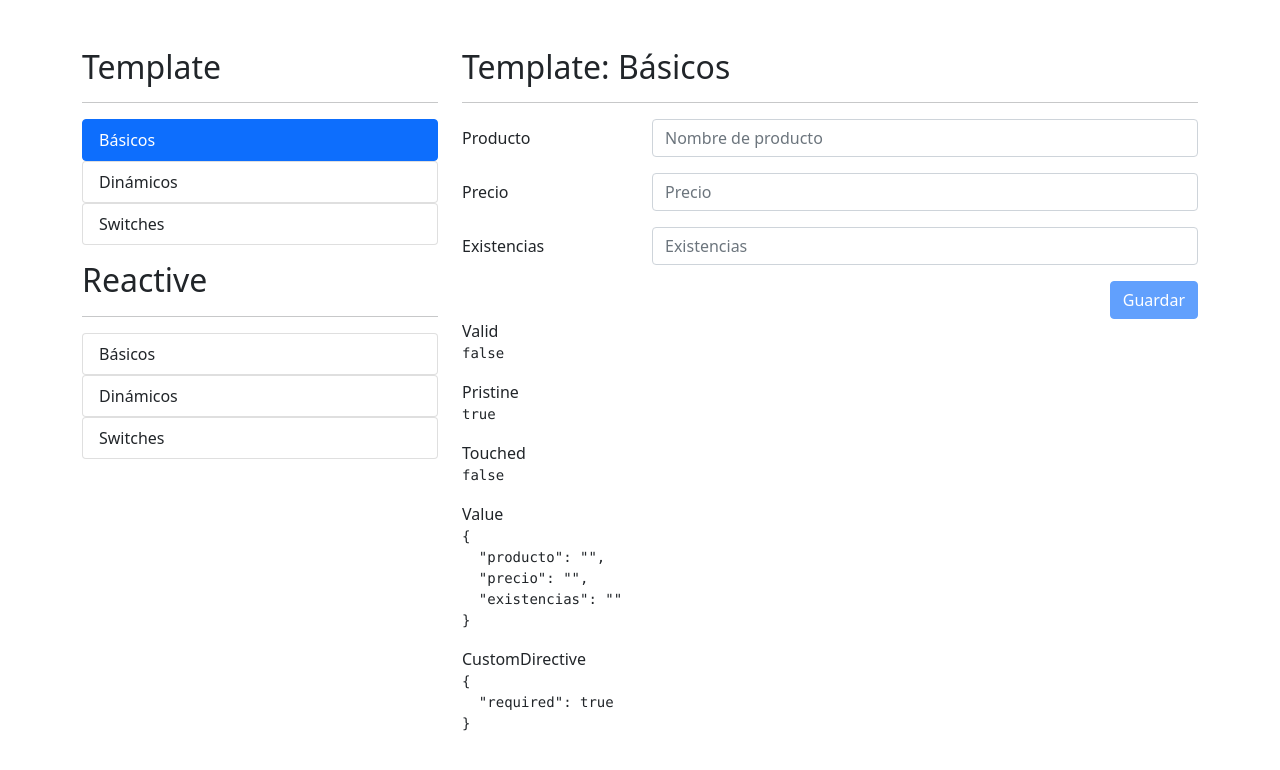
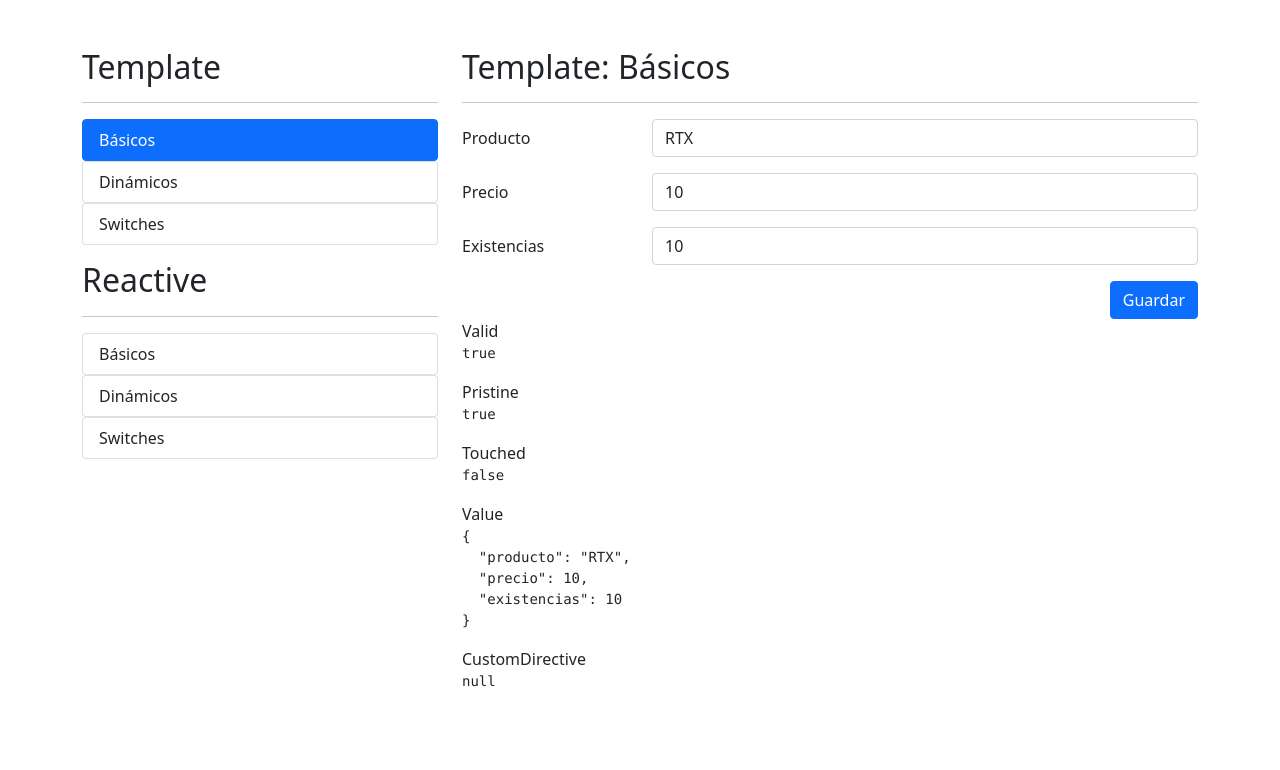
Before and after one commit to javicb/formulariosApp, an Angular app: page /template/basicos in a window 1280 px wide. Shown: the top 770 px of the page. Built offline with nearby package versions, Linux system fonts and the light colour scheme.

Commit message:
Template: limpiar formulario

```diff
--- a/src/app/template/basicos/basicos.component.html
+++ b/src/app/template/basicos/basicos.component.html
@@ -8,7 +8,7 @@
         <label class="col-sm-3 col-form-label">Producto</label>
         <div class="col-sm-9">
           <input type="text" class="form-control" placeholder="Nombre de producto" ngModel name="producto" required
-            minlength="3">
+            minlength="3" [ngModel]="initialForm.producto">
           <span *ngIf="productoValido()" class="form text-danger">Debe ser de 3 caracteres</span>
         </div>
       </div>
@@ -17,7 +17,8 @@
       <div class="mb-3 row">
         <label class="col-sm-3 col-form-label">Precio</label>
         <div class="col-sm-9">
-          <input type="number" class="form-control" placeholder="Precio" ngModel name="precio" required min="0">
+          <input type="number" class="form-control" placeholder="Precio" ngModel name="precio" required min="0"
+            [ngModel]="initialForm.precio">
           <span *ngIf="precioValido()" class="form text-danger">Debe ser mayor que cero</span>
         </div>
       </div>
@@ -27,7 +28,7 @@
         <label class="col-sm-3 col-form-label">Existencias</label>
         <div class="col-sm-9">
           <input type="number" class="form-control" placeholder="Existencias" ngModel name="existencias" appCustomMin
-            [minimo]="0" required>
+            [minimo]="0" required [ngModel]="initialForm.existencias">
         </div>
       </div>
 
--- a/src/app/template/basicos/basicos.component.ts
+++ b/src/app/template/basicos/basicos.component.ts
@@ -10,6 +10,12 @@ import { NgForm } from '@angular/forms';
 export class BasicosComponent implements OnInit {
 
   @ViewChild('miFormulario') miFormulario!: NgForm;
+
+  initialForm = {
+    producto: 'RTX',
+    precio: 10,
+    existencias: 10
+  };
 
   constructor() { }
 
@@ -26,7 +32,11 @@ export class BasicosComponent implements OnInit {
   }
 
   guardar(): void {
-    console.log(this.miFormulario);
+    this.miFormulario.resetForm({
+      producto: 'Algo',
+      precio: 0,
+      existencias: 0
+    });
   }
 
 }
```
